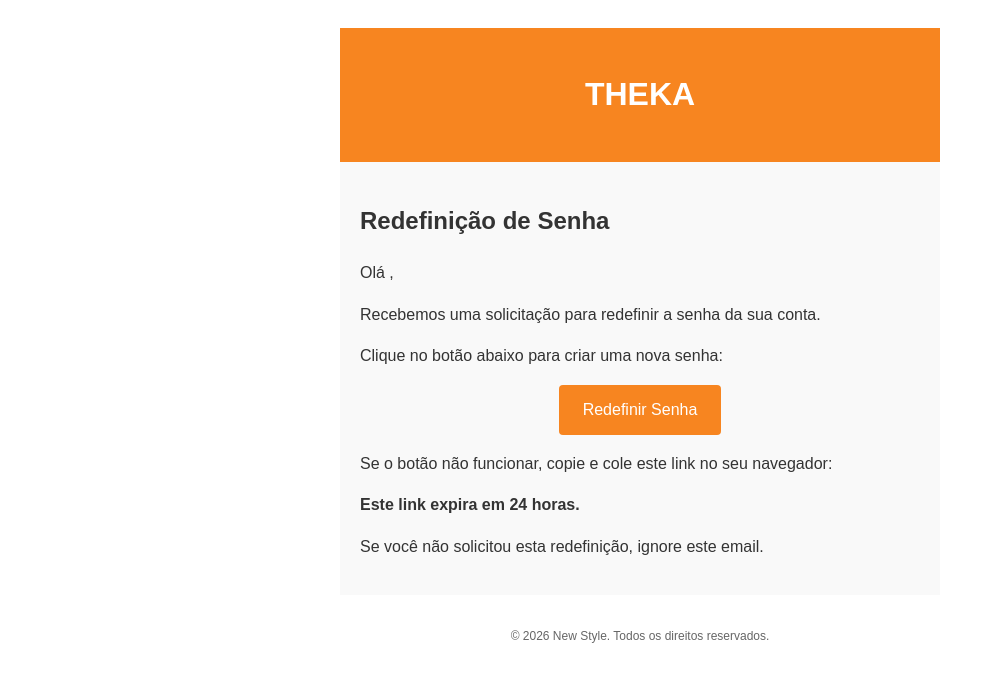
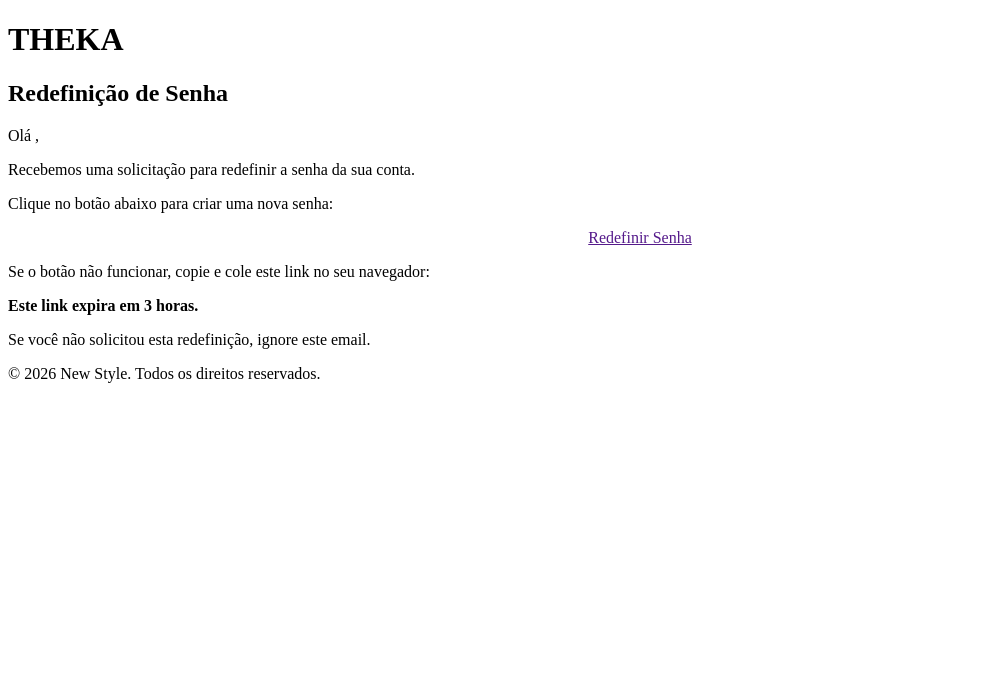
Before and after one commit to Emanuel0505/API-Desafio-Back-end-EJECT, a Django app: template account/templates/message_template_reset_password.html in a window 1280 px wide. Shown: the top 698 px of the page, without its empty margins (0-995 px from the left). Run offline with Django 5.2, Linux system fonts and the light colour scheme; the template is opened without the code that fills it, so the values that code supplies are empty; parts of the project's set-up code (start-up, migrations or seed data) failed here and were passed over.

Commit message:
feat(auth): token de reset de senha com validade e modificação em mensagem de email

```diff
--- a/account/templates/message_template_reset_password.html
+++ b/account/templates/message_template_reset_password.html
@@ -2,15 +2,6 @@
 <html>
 <head>
     <meta charset="utf-8">
-    <style>
-        body { font-family: Arial, sans-serif; line-height: 1.6; color: #333; }
-        .container { max-width: 600px; margin: 0 auto; padding: 20px; }
-        .header { background: #F78520; color: white; padding: 20px; text-align: center; }
-        .content { padding: 20px; background: #f9f9f9; }
-        .button { background: #F78520; color: white; padding: 12px 24px;
-                 text-decoration: none; border-radius: 4px; display: inline-block; }
-        .footer { text-align: center; padding: 20px; font-size: 12px; color: #666; }
-    </style>
 </head>
 <body>
     <div class="container">
@@ -32,7 +23,7 @@
             <p>Se o botão não funcionar, copie e cole este link no seu navegador:</p>
             <p style="word-break: break-all;"><a href="{{ reset_url }}">{{ reset_url }}</a></p>
 
-            <p><strong>Este link expira em 24 horas.</strong></p>
+            <p><strong>Este link expira em 3 horas.</strong></p>
 
             <p>Se você não solicitou esta redefinição, ignore este email.</p>
         </div>
--- a/account/views.py
+++ b/account/views.py
@@ -14,8 +14,6 @@ from rest_framework.permissions import IsAuthenticated, IsAdminUser, AllowAny
 from .models import User
 from .serializers import User_Serializer, Email_Serializer
 from . import serializers
-
-
 
 class User_register(viewsets.ModelViewSet):
     permission_classes = [AllowAny]
--- a/setup/settings.py
+++ b/setup/settings.py
@@ -95,6 +95,7 @@ DATABASES = {
     }
 }
 
+PASSWORD_RESET_TIMEOUT = 10800 #é em segundos; total 3 horas
 
 PASSWORD_HASHERS = [
     "django.contrib.auth.hashers.PBKDF2PasswordHasher",
```
